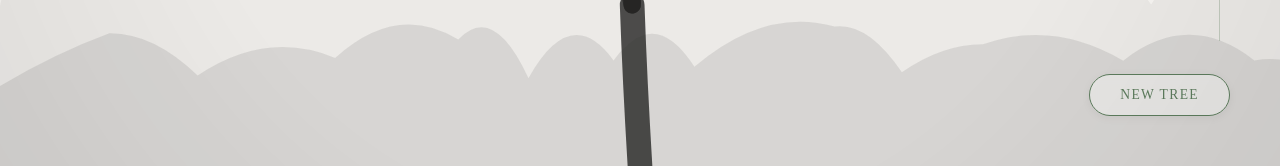
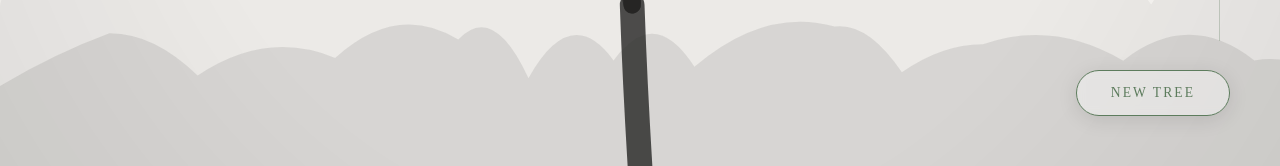
Before and after one commit to lero003/edo_bonsai, a website: page public/index.html in a window 1280 px wide. Shown: the part 634-800 px from the top of the page. Drawn offline with Linux system fonts and the light colour scheme; no server answers.

Commit message:
btnアニメーション変更
Updated button styles for improved appearance and animation.

```diff
--- a/public/style.css
+++ b/public/style.css
@@ -169,26 +169,44 @@ h1::before {
 }
 
 /* Button */
+/* ボタンの最終形＋アニメーション全部ここにまとめちゃった♡ */
 button#regenerateBtn {
     background: rgba(255, 255, 255, 0.4);
     backdrop-filter: blur(4px);
     -webkit-backdrop-filter: blur(4px);
     color: var(--accent-color);
     border: 1px solid var(--accent-color);
-    padding: 12px 30px;
+    padding: 14px 34px;
     font-family: 'Noto Serif JP', serif;
     font-size: 0.85rem;
-    letter-spacing: 0.1em;
+    letter-spacing: 0.15em;
     text-transform: uppercase;
     cursor: pointer;
-    transition: all 0.4s ease;
     border-radius: 50px;
-    /* Pill shape */
-    box-shadow: 0 2px 10px rgba(0, 0, 0, 0.05);
-    /* Position */
-    position: absolute;
+    box-shadow: 0 4px 20px rgba(0, 0, 0, 0.1);
+
+    /* 絶対位置＋最初から右下に固定 */
+    position: fixed;        /* ← absoluteでもいいけどfixedのほうがスクロールしても追従して可愛い♡ */
     bottom: 50px;
     right: 50px;
+    z-index: 100;
+
+    /* 最初は透明＋ちょっと下＋ちょっと小さめ */
+    opacity: 0;
+    transform: translateY(30px) scale(0.9);
+    transition: all 0.7s cubic-bezier(0.22, 1, 0.36, 1); /* 超気持ちいいイージング */
+
+    /* ホバーエフェクトも可愛く */
+    &:hover {
+        transform: translateY(-4px) scale(1.05);
+        box-shadow: 0 10px 30px rgba(0, 0, 0, 0.15);
+    }
+}
+
+/* アニメ開始用のクラス */
+button#regenerateBtn.appear {
+    opacity: 1;
+    transform: translateY(0) scale(1);
 }
 
 button#regenerateBtn:hover {
```
